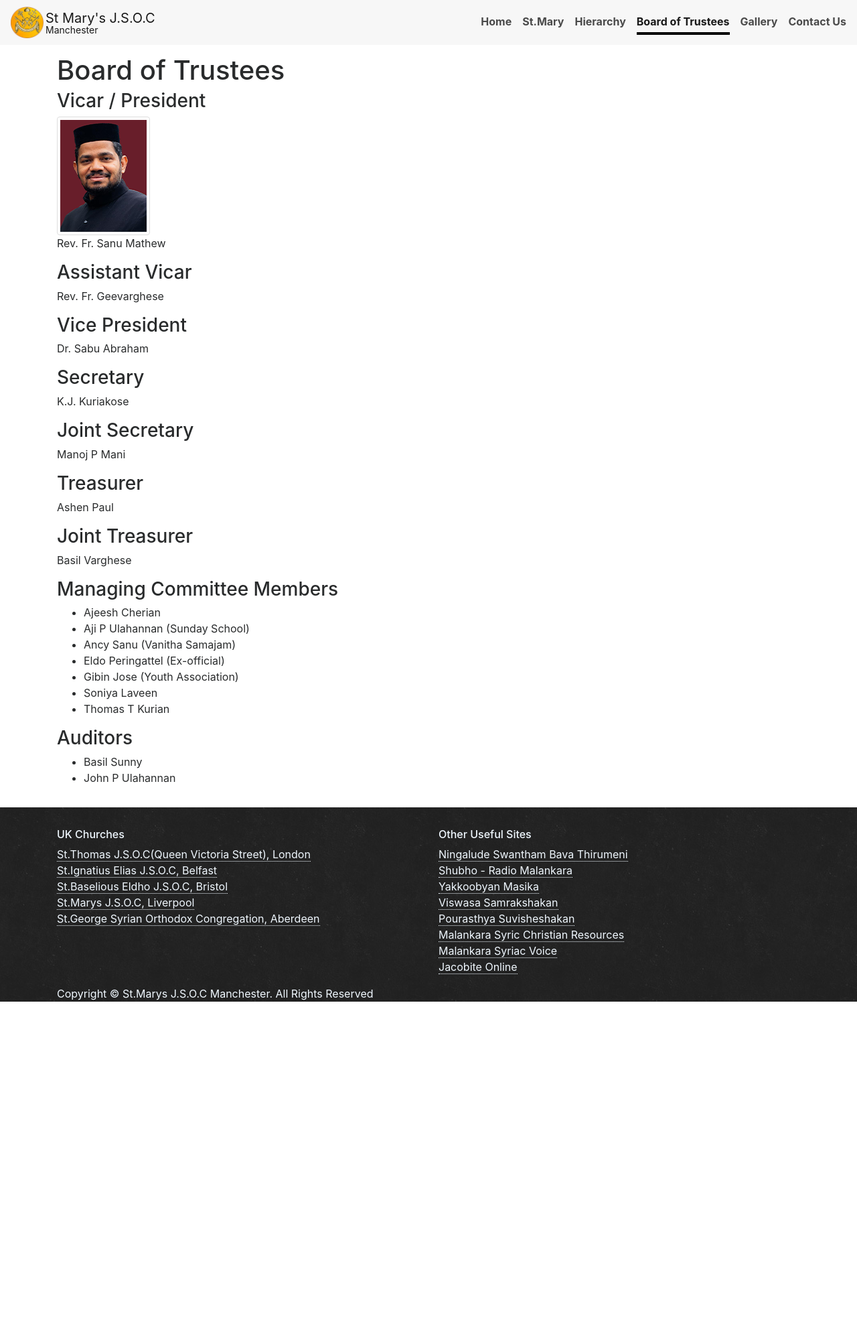
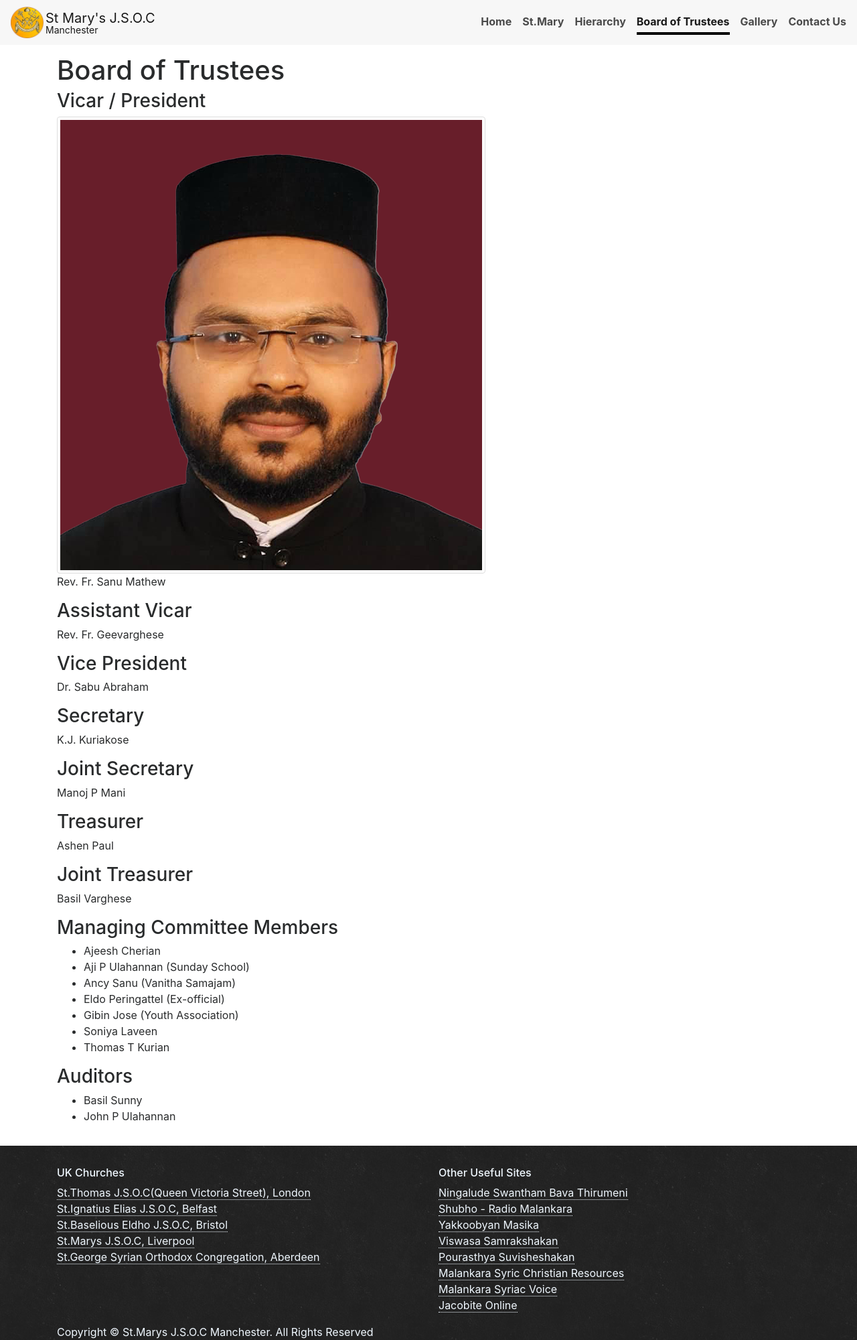
Before and after one commit to stmarys-jsoc/stmarys-jsoc.github.io, a Jekyll site: the page built from board.md, in a window 1280 px wide. Shown: the whole page at 67% size. Built offline with Jekyll 4.4.1, drawn with Linux system fonts in a browser that asks for light colours; before the commit the page ends 1495 px from its top, so only the background shows below that.

Commit message:
Update board.md

```diff
--- a/board.md
+++ b/board.md
@@ -5,7 +5,7 @@
 ---
 
 ### Vicar / President
-<img src="{{ "/images/Fr.Lilu.png" | relative_url }}" class="img-thumbnail"/> <br />
+<img src="{{ "/images/Sanu Achan.png" | relative_url }}" class="img-thumbnail"/> <br />
 Rev. Fr. Sanu Mathew
 
 ### Assistant Vicar
```
